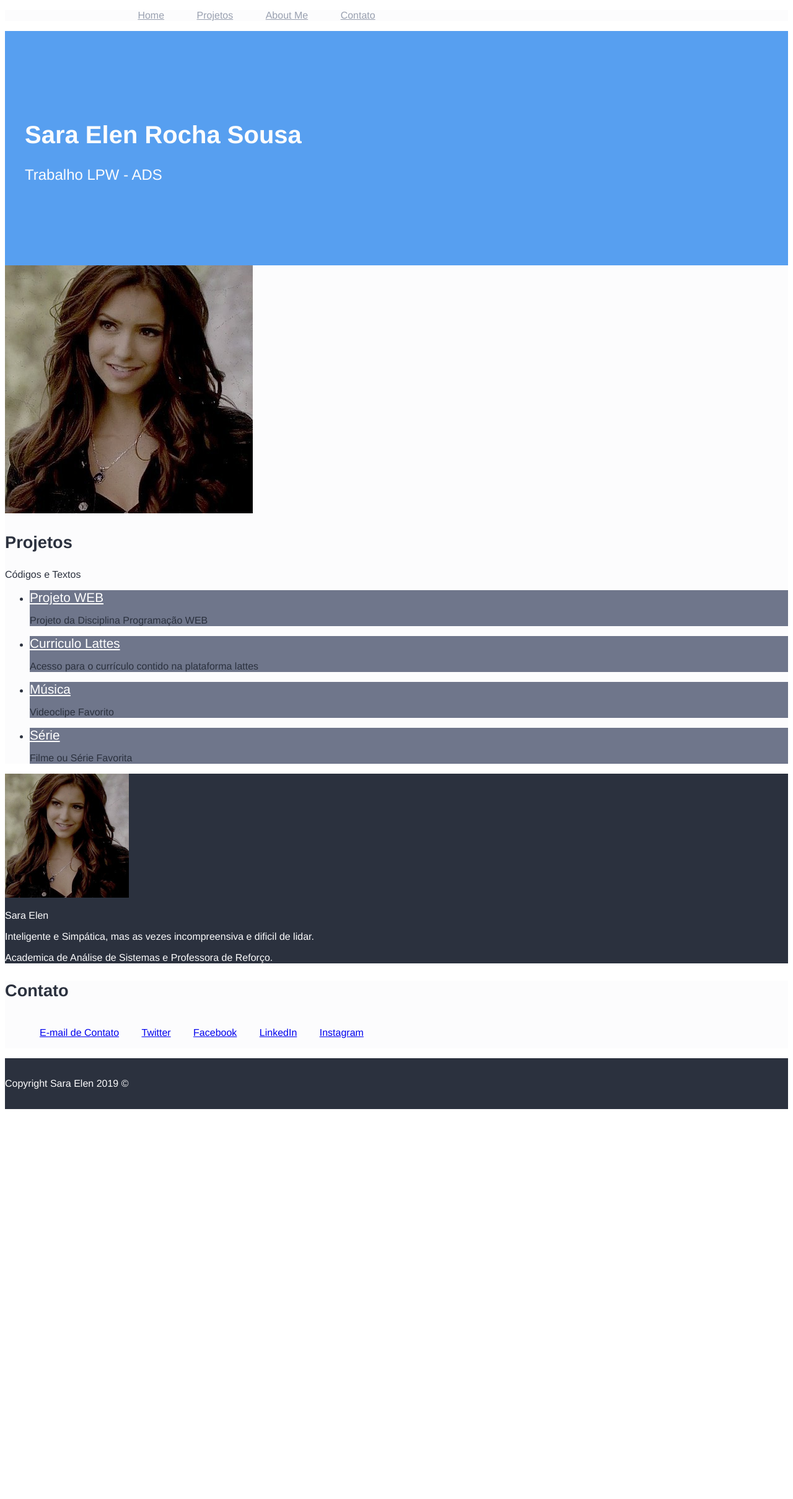
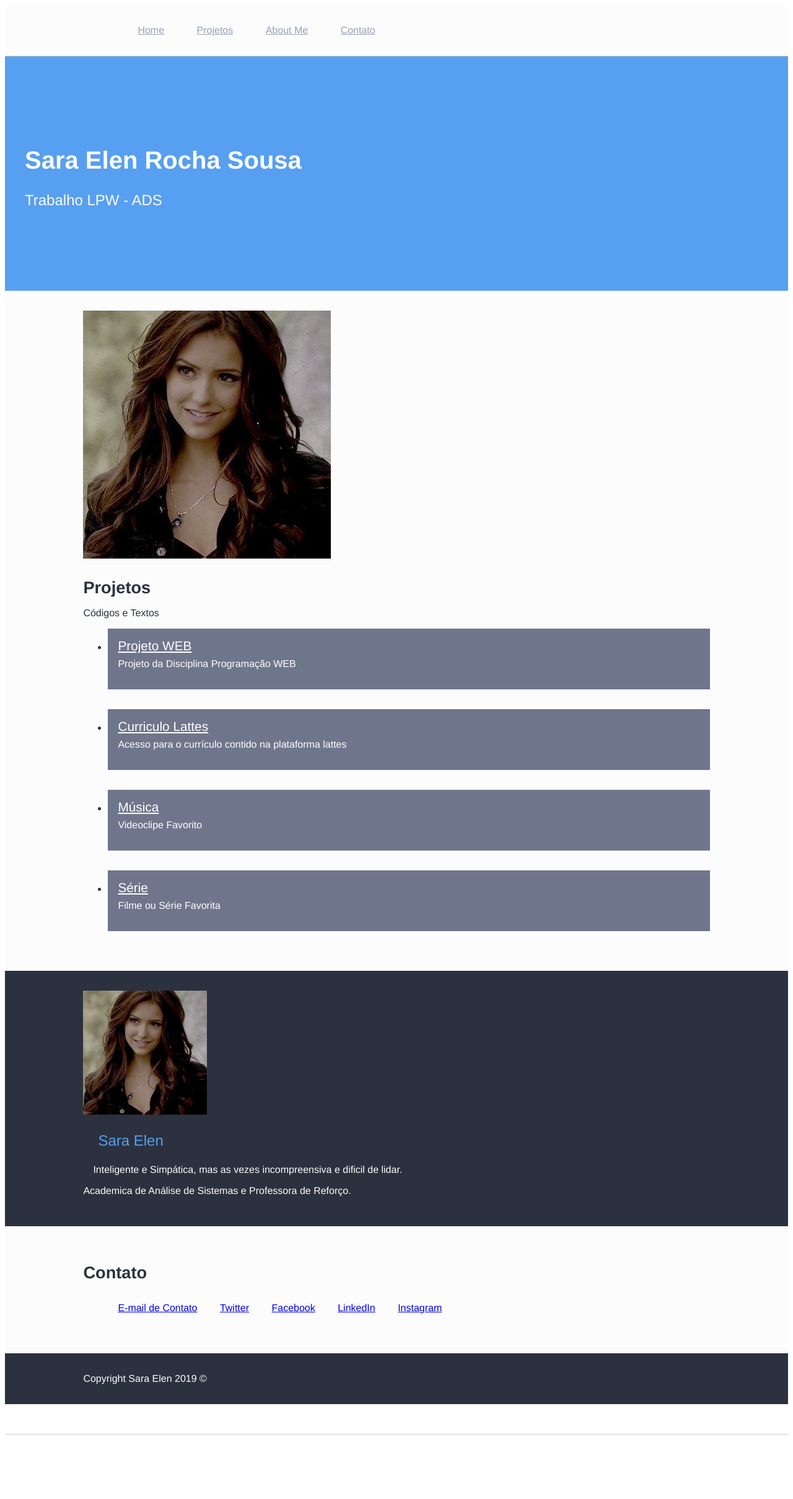
Before and after one commit to afbezerra00/AulasProgramacaoWeb, a PHP site: page / in a window 1280 px wide. Shown: the whole page at 62% size. Before the commit the page ends 1789 px from the top, so only its background shows below. Run offline with PHP 8.4, Linux system fonts and the light colour scheme.

Commit message:
Melhorias nas Sections
Alterações nas linhas, parágrafos, links, bordas, paddings e margins.

```diff
--- a/Estilos/blog.css
+++ b/Estilos/blog.css
@@ -1,6 +1,12 @@
 body {
     font-family: Helvetica, sans-serif;
 
+}
+
+header {
+    border-bottom: 1px solid #CCC;
+    padding-top: 1em;
+    padding-bottom: 1em;
 }
 
 header li {
@@ -17,6 +23,11 @@ header li {
 .container {
     padding-left: 10%;
     padding-right: 10%;
+}
+
+section {
+    padding-top: 2em;
+    padding-bottom: 2em;
 }
 
 .identificacao {
@@ -41,6 +52,7 @@ header li {
 
 section h3 {
     font-size: 1.7em;
+    margin-bottom: 0.5em;
 
 }
 
@@ -64,7 +76,8 @@ header li a {
 
 .styleprojetos li{
     background-color:#6F768B;
-
+    padding: 1em;
+    margin-bottom: 2em;
 }
 
 .styleprojetos li a {
@@ -72,6 +85,24 @@ header li a {
     font-size: 1.3em;
 
 }
+
+.styleprojetos li p {
+    color: #FFF;
+    margin-top: 0.5em;
+
+}
+
+#Sobre p.text {
+    margin: 1em;
+
+}
+#Sobre p.Nome {
+    color: #579FF0;
+    font-size: 1.5em;
+    margin: 1em;
+
+}
+
 #Sobre img {
     width: 200px;
 }
--- a/index.html
+++ b/index.html
@@ -31,7 +31,7 @@
         <h2>Trabalho LPW - ADS</h2>
     </section>
 
-    <section id="Projetos" class="claras">
+    <section id="Projetos" class="claras container">
         <img alt="Imagem de Katerina Petrova" src="Imagens/petrova.jpg">
         <h3>Projetos</h3>
         <p>Códigos e Textos</p>
@@ -59,16 +59,16 @@
 
     </section>
 
-    <section id="Sobre" class="escuras">
+    <section id="Sobre" class="escuras container">
         <img alt="Foto de Sara" src="Imagens/petrova.jpg">
-        <p>Sara Elen</p>
-        <p>Inteligente e Simpática, mas as vezes incompreensiva e dificil de lidar.</p>
+        <p class="Nome">Sara Elen</p>
+        <p class="text">Inteligente e Simpática, mas as vezes incompreensiva e dificil de lidar.</p>
         <p>Academica de Análise de Sistemas e Professora de Reforço.</p>
 
     </section>
 
 
-    <section id="Contato" class="claras">
+    <section id="Contato" class="claras container">
         <h3>Contato</h3>
         <ul>
             <li><a href="mailto:sarethipetrova@gmail.com">E-mail de Contato</a></li>
@@ -82,7 +82,7 @@
 
 
 
-    <footer class="escuras">
+    <footer class="escuras container">
         <p>Copyright Sara Elen 2019 ©</p>
     </footer>
 
```
